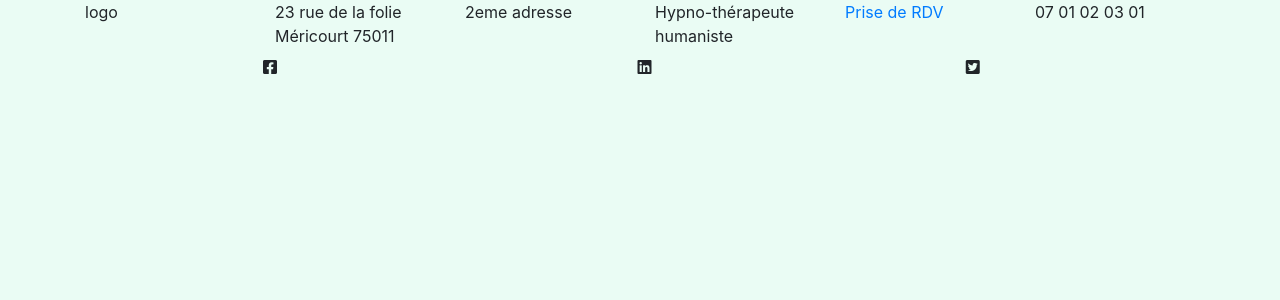
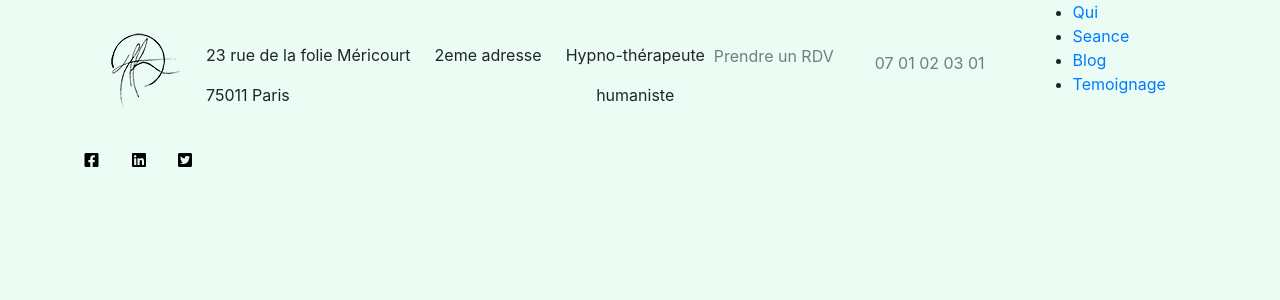
Before and after one commit to alphaMarDiallo/prehypno, a PHP site: page /qui.php in a window 1280 px wide. Shown: the top 300 px of the page. Run offline with PHP 8.4, Linux system fonts and the light colour scheme; some libraries are stand-ins or nearby versions.

Commit message:
Integration navBar + Debut NavToggle Jquery

```diff
--- a/css/style.css
+++ b/css/style.css
@@ -1,9 +1,39 @@
 /* RESET */
+
 * {
+
     box-sizing: border-box;
+
 }
 
 /* REGLAGES GENEREAUX */
+
 body {
+
     background-color: #EAFCF4;
 }
+.btn
+{
+    color: black;
+    background-color: #EAFCF4;
+}
+
+.hover:hover{
+    color: rgb(36, 116, 190);
+    box-shadow: -2px 2px 15px 0px rgba(0,0,0,0.75);
+    background-color: #EAFCF4;
+    border: 2rem grey;
+    transform: scale(1.2);
+}
+/* MENU */
+/* menu nav2 */
+
+
+
+/* MEDIA QUERRIES */
+@media screen and (max-width: 640px) {
+  .logo {
+    display:none;
+    clear:both;
+  }
+}
--- a/inc/footer.inc.php
+++ b/inc/footer.inc.php
@@ -18,6 +18,7 @@
 <script src="https://stackpath.bootstrapcdn.com/bootstrap/4.3.1/js/bootstrap.min.js"
     integrity="sha384-JjSmVgyd0p3pXB1rRibZUAYoIIy6OrQ6VrjIEaFf/nJGzIxFDsf4x0xIM+B07jRM" crossorigin="anonymous">
 </script>
+<script src="../js/jquery.js"></script>
 </body>
 
 </html>
--- a/inc/header.inc.php
+++ b/inc/header.inc.php
@@ -15,17 +15,49 @@
     <link rel="stylesheet" href="https://stackpath.bootstrapcdn.com/bootstrap/4.3.1/css/bootstrap.min.css"
         integrity="sha384-ggOyR0iXCbMQv3Xipma34MD+dH/1fQ784/j6cY/iJTQUOhcWr7x9JvoRxT2MZw1T" crossorigin="anonymous">
     <!-- Lien CSS personel -->
-    <link rel="stylesheet" href="css/style.css">
+    <link rel="stylesheet" href="../css/style.css">
 </head>
 
 <body>
-    <div class="container">
-        <header class="row">
-            <div class="col-md-2">logo</div>
-            <div class="col-md-2">23 rue de la folie Méricourt 75011</div>
-            <div class="col-md-2">2eme adresse</div>
-            <div class="col-md-2">Hypno-thérapeute humaniste</div>
-            <a href="#" class="col-md-2">Prise de RDV</a>
-            <div class="col-md-2">07 01 02 03 01</div>
-        </header><!-- Fin header -->
-        <main class="row">
+<div class="container">
+    <header class="row">
+        <nav class="navbar navbar-expand-lg navbar-light logo" id="nav1">
+  <!-- le logo signature -->
+            <img src="../img/logoFavIconAlpha.png " alt="" class="m-4">
+    <button class="navbar-toggler m-4" type="button" data-toggle="collapse" data-target="#navbarNav" aria-controls="navbarNav" aria-expanded="false" aria-label="Toggle navigation">
+      <span class="navbar-toggler-icon"></span>
+  </button>
+  <div class="collapse navbar-collapse" id="navbarNav">
+    <ul class="navbar-nav">
+      <li class="nav-item mt-4">
+          <p>23 rue de la folie Méricourt</p>
+          <p>75011 Paris</p>
+      </li>
+      <li class="nav-item m-4 mb-2">2eme adresse</li>
+      <li class="nav-item text text-center mt-4">
+         <p>Hypno-thérapeute</p>
+          <p>humaniste</p>
+      </li>
+      <li class="nav-item text text-center">
+        <a href="#" class="nav-link rounded-pill btn hover mt-3">Prendre un RDV</a>
+      <li class="nav-item m-4">
+        <a class="nav-link" href="#" >07 01 02 03 01</a>
+      </li>
+    </ul>
+  </div>
+</nav>
+<nav id="nav2">
+    <ul>
+      <li><a href="#">Qui</a></li>
+      <li><a href="#">Seance</a></li>
+      <li><a href="#">Blog</a></li>
+      <li><a href="#">Temoignage</a></li>
+    </ul>
+    <a class="toggle-nav" href="#"></a>
+
+</nav>
+<main class="row">
+
+
+
+<?php require_once 'footer.inc.php'?>
```
